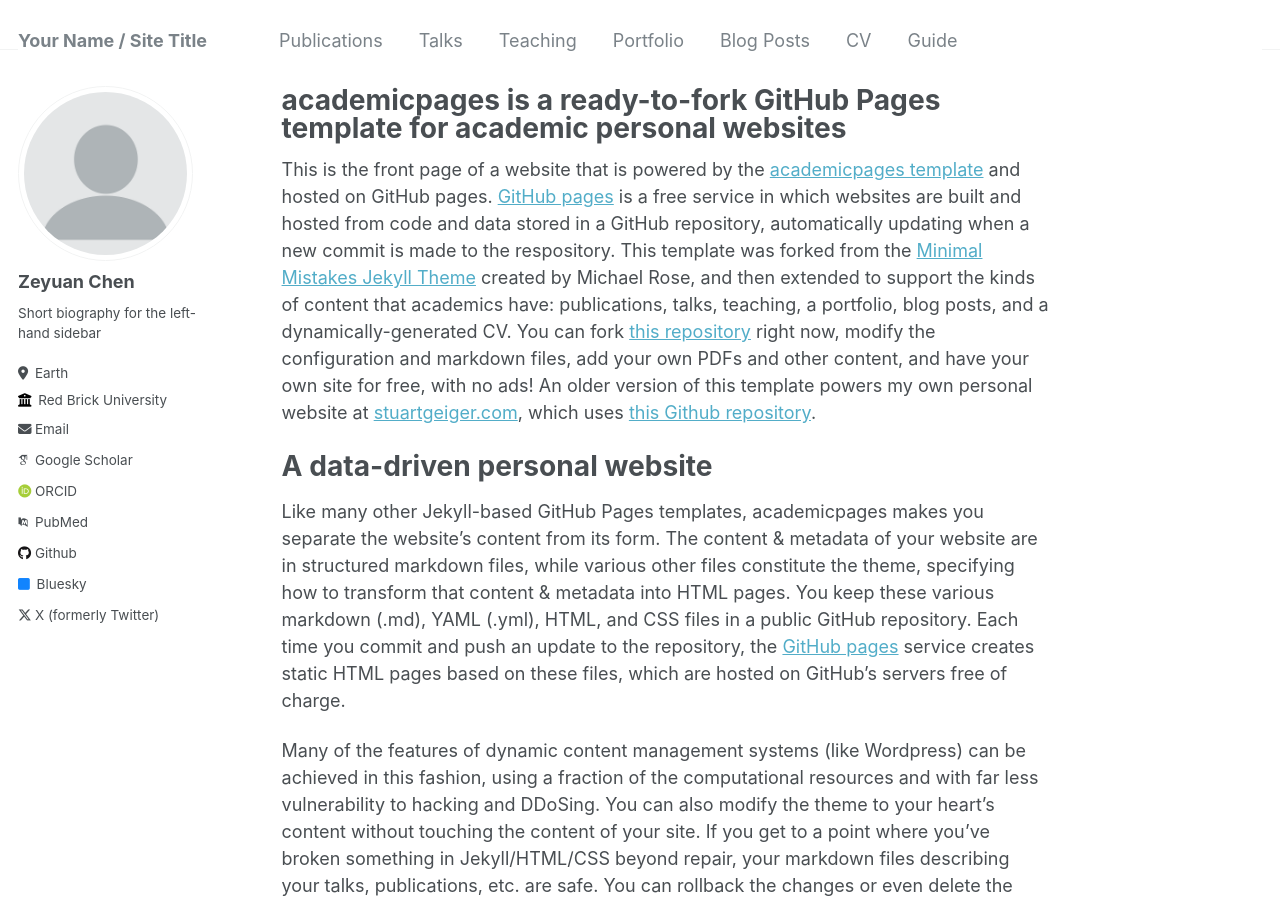
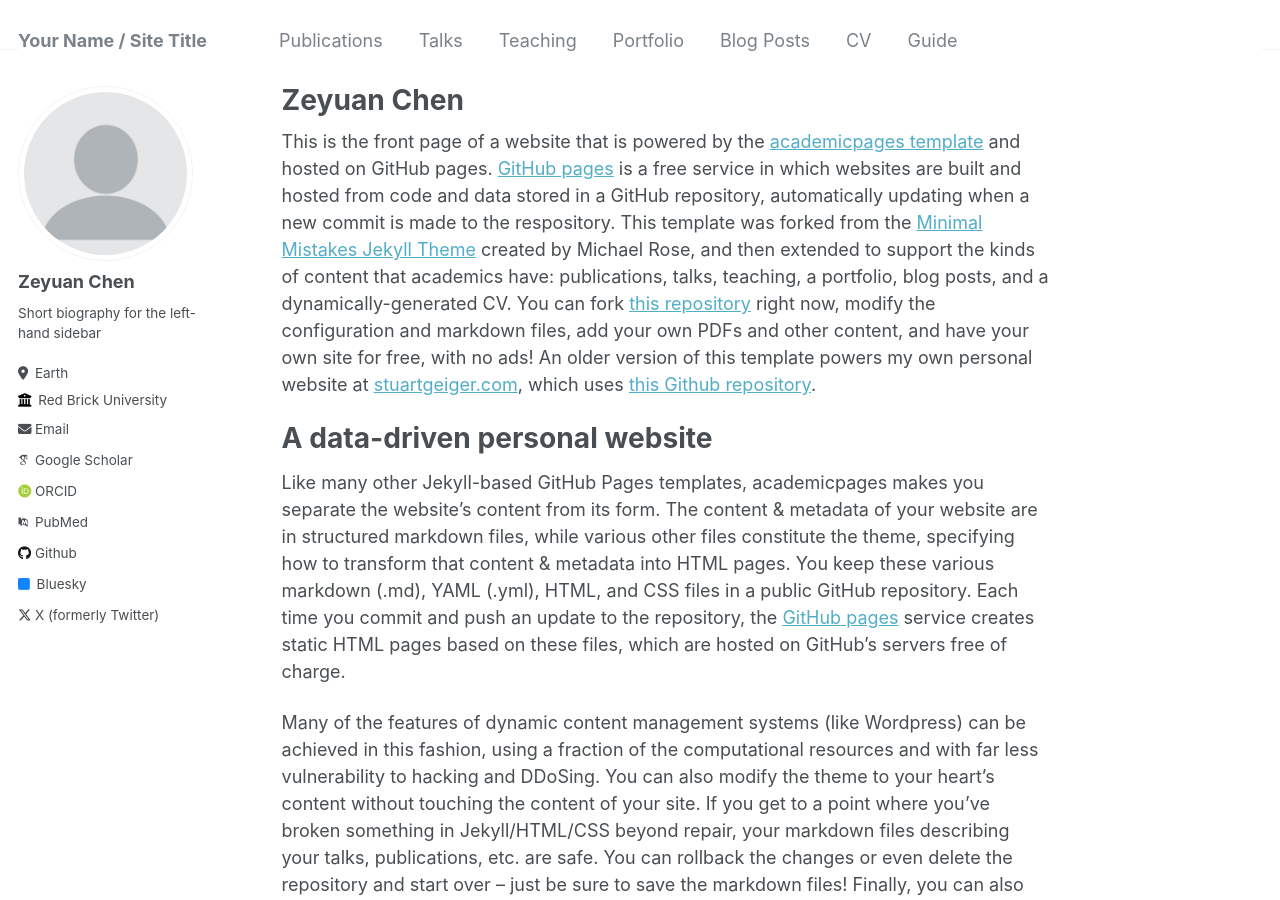
Before and after one commit to chenzyn/chenzyn.github.io, a Jekyll site: the page built from _pages/about.md, in a window 1280 px wide and 900 px high. Built offline with Jekyll 4.4.1, drawn with Linux system fonts in a browser that asks for light colours; some web fonts are replaced.

Commit message:
Update about.md

```diff
--- a/_pages/about.md
+++ b/_pages/about.md
@@ -1,6 +1,6 @@
 ---
 permalink: /
-title: "academicpages is a ready-to-fork GitHub Pages template for academic personal websites"
+title: "Zeyuan Chen"
 author_profile: true
 redirect_from:
   - /about/
```
